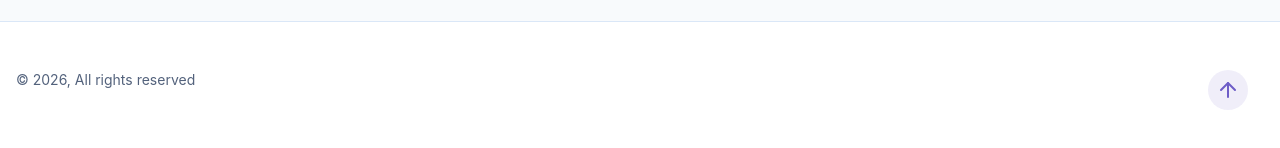
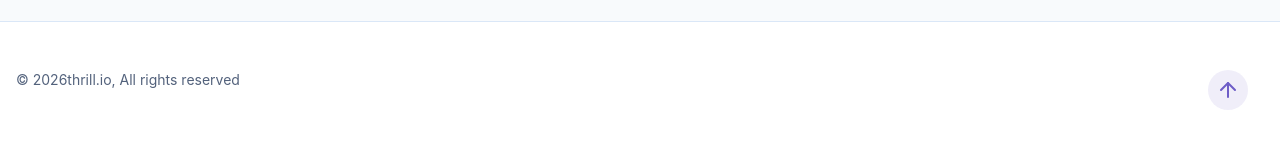
Before and after one commit to Jennygit125/portfolio, a React app in the folder my-portfolio/: page / in a window 1280 px wide. Shown: the part 4265-4413 px from the top of the page. Built offline with nearby package versions, Linux system fonts and the light colour scheme; the HTML template or start-up script is replaced by a standard one.

Commit message:
Update Footer.jsx

```diff
--- a/my-portfolio/src/components/Footer.jsx
+++ b/my-portfolio/src/components/Footer.jsx
@@ -5,7 +5,7 @@ export const Footer = () => {
     return(<footer className="py-12 px-4 bg-card relative border-t border-border mt-12 pr-8 flex flex-wrap justify-between">
         {" "}
         <p className="text-sm text-muted-foreground">&copy; {new Date().getFullYear()}
-            , All rights reserved
+            thrill.io, All rights reserved
         </p>
         <a href="#hero" className="p-2 rounded-full bg-primary/10 hover:bg-primary/20 text-primary transition-colors">
             <ArrowUp/>
```
